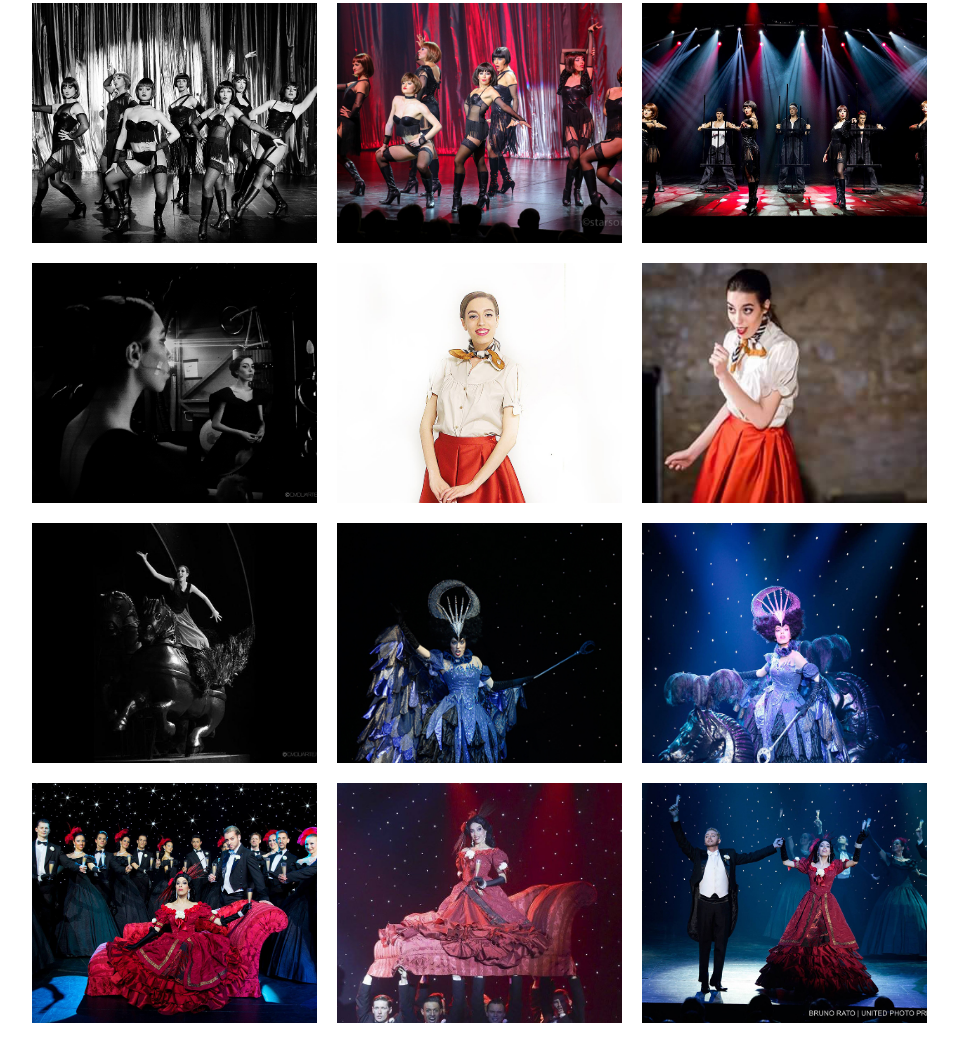
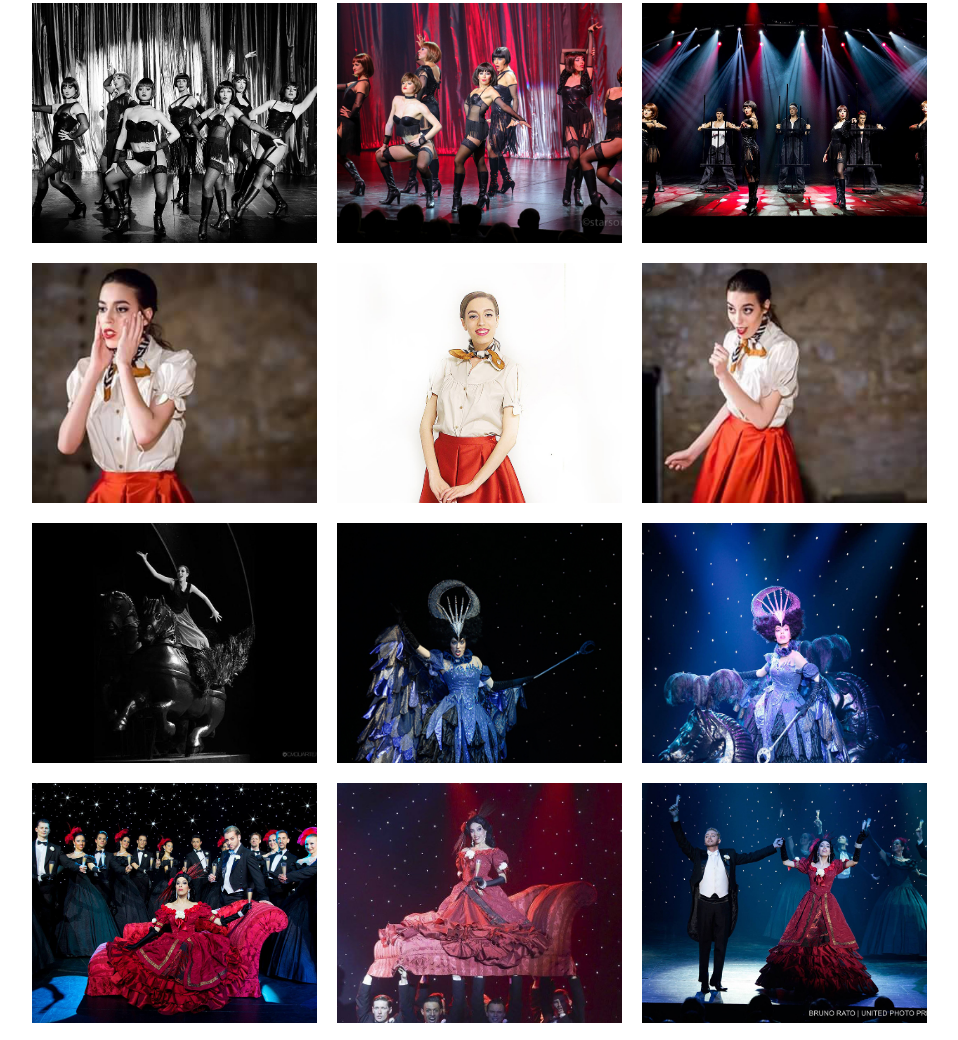
Before and after one commit to alexandrec17/catarinamouro, a plain HTML site: page html/gallery.html in a window 1280 px wide. Shown: the part 1347-2387 px from the top of the page, without its empty margins (161-1119 px from the left). Drawn offline with nearby package versions, Linux system fonts and the light colour scheme.

Commit message:
Update gallery.html

```diff
--- a/html/gallery.html
+++ b/html/gallery.html
@@ -184,8 +184,8 @@
           </div>
 
           <div class="gallery-item" tabindex="0" data-aos="fade-up" data-aos-delay="100">
-            <a href="../media/gallery/Glitter/07_1024X683_1.jpg" class="d-block gallery-image landscape" data-fancybox="gallery">
-              <img src="../media/gallery/Glitter/07_1024X683_1.jpg" class="gallery-image landscape" data-src="done" alt="Barbarina" onclick="currentSlide(16);">
+            <a href="../media/gallery/Barbarina/16_1024X683_1.jpg" class="d-block gallery-image landscape" data-fancybox="gallery">
+              <img src="../media/gallery/Barbarina/16_1024X683_1.jpg" class="gallery-image landscape" data-src="done" alt="Barbarina" onclick="currentSlide(16);">
             </a>
           </div>
 
```
